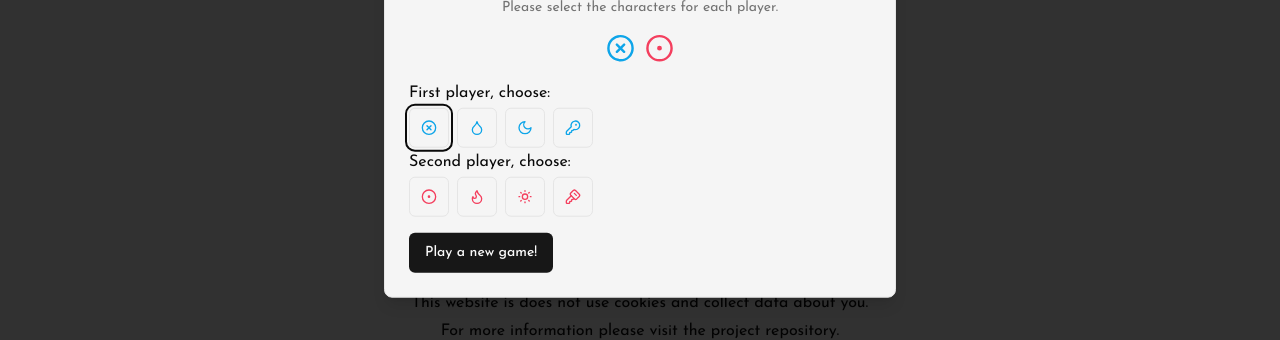
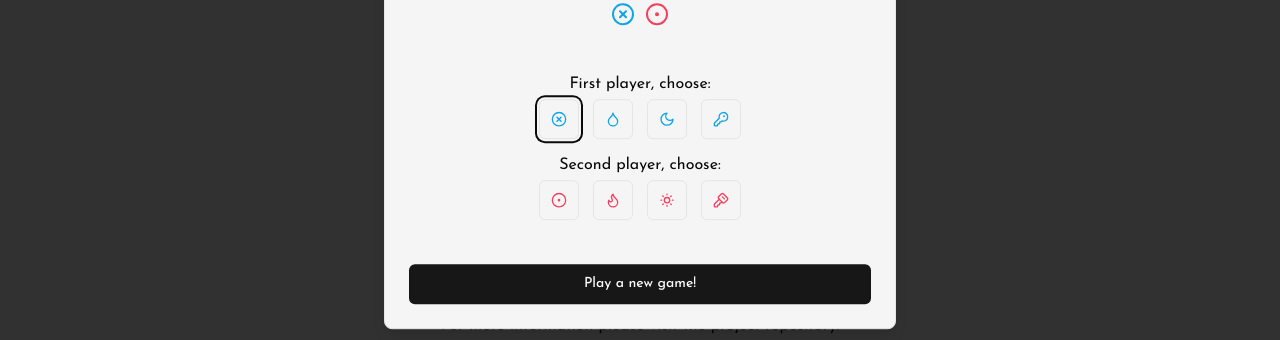
Before and after one commit to tothlevente/noughts-and-crosses, a React (Vite) app: page / in a window 1280 px wide. Shown: the part 277-617 px from the top of the page. Built offline with nearby package versions, Linux system fonts and the light colour scheme.

Commit message:
Develop character selector component

```diff
--- a/src/components/CharacterSelector.tsx
+++ b/src/components/CharacterSelector.tsx
@@ -22,11 +22,6 @@ import {
 
 import { useEffect, useState } from "react";
 import { Button } from "./ui/button";
-import {
-  ResizableHandle,
-  ResizablePanel,
-  ResizablePanelGroup,
-} from "./ui/resizable";
 
 const firstPlyerCharacters = [
   <CircleXIcon />,
@@ -56,11 +51,17 @@ export default function CharacterSelector({
   const [open, setOpen] = useState(false);
 
   useEffect(() => {
+    setFirstCharacter(firstPlyerCharacters[0]);
+    setSecondCharacter(secondPlayerCharacter[0]);
     setOpen(true);
   }, []);
 
-  const handleFirstCharacterClick = (character: JSX.Element) => {
+  const handleFirstCharacterClick = (
+    character: JSX.Element,
+    index: number
+  ) => {
     setFirstCharacter(character);
+    setSecondCharacter(secondPlayerCharacter[index]);
   };
 
   const handleSecondCharacterClick = (character: JSX.Element) => {
@@ -92,23 +93,23 @@ export default function CharacterSelector({
             <p className="second-character">{secondCharacter}</p>
           </div>
         </div>
-        <div>
+        <div className="grid justify-items-center m-7">
           <p>First player, choose:</p>
-          <div className="flex items-center space-x-2">
+          <div className="flex items-center space-x-2 gap-1.5 mb-3">
             {firstPlyerCharacters.map((item, index) => (
               <Button
                 key={index}
                 variant="outline"
                 size="icon"
                 className="first-character"
-                onClick={() => handleFirstCharacterClick(item)}
+                onClick={() => handleFirstCharacterClick(item, index)}
               >
                 {item}
               </Button>
             ))}
           </div>
           <p>Second player, choose:</p>
-          <div className="flex items-center space-x-2">
+          <div className="flex items-center space-x-2 gap-1.5">
             {secondPlayerCharacter.map((item, index) => (
               <Button
                 key={index}
@@ -122,8 +123,7 @@ export default function CharacterSelector({
             ))}
           </div>
         </div>
-
-        <DialogFooter className="sm:justify-start">
+        <DialogFooter className="contents sm:justify-start">
           <DialogClose asChild>
             <Button type="button">Play a new game!</Button>
           </DialogClose>
```
